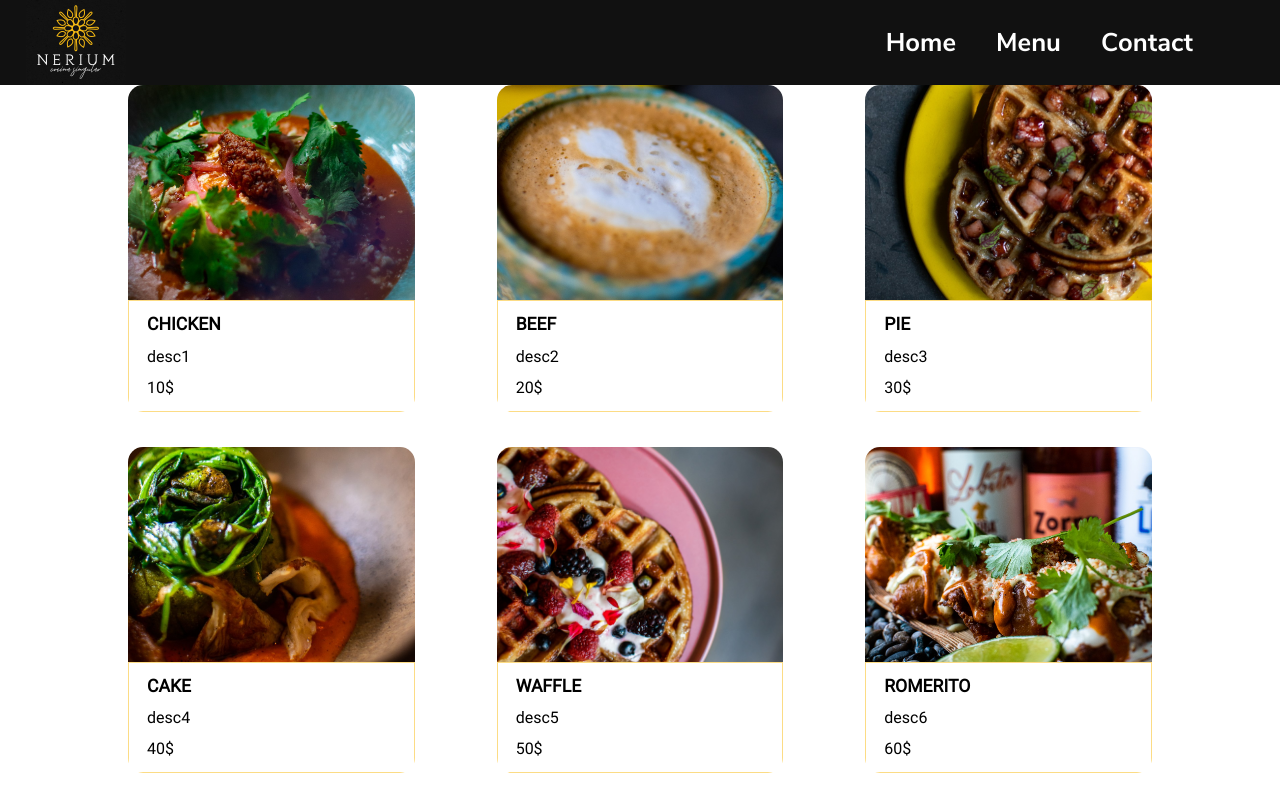
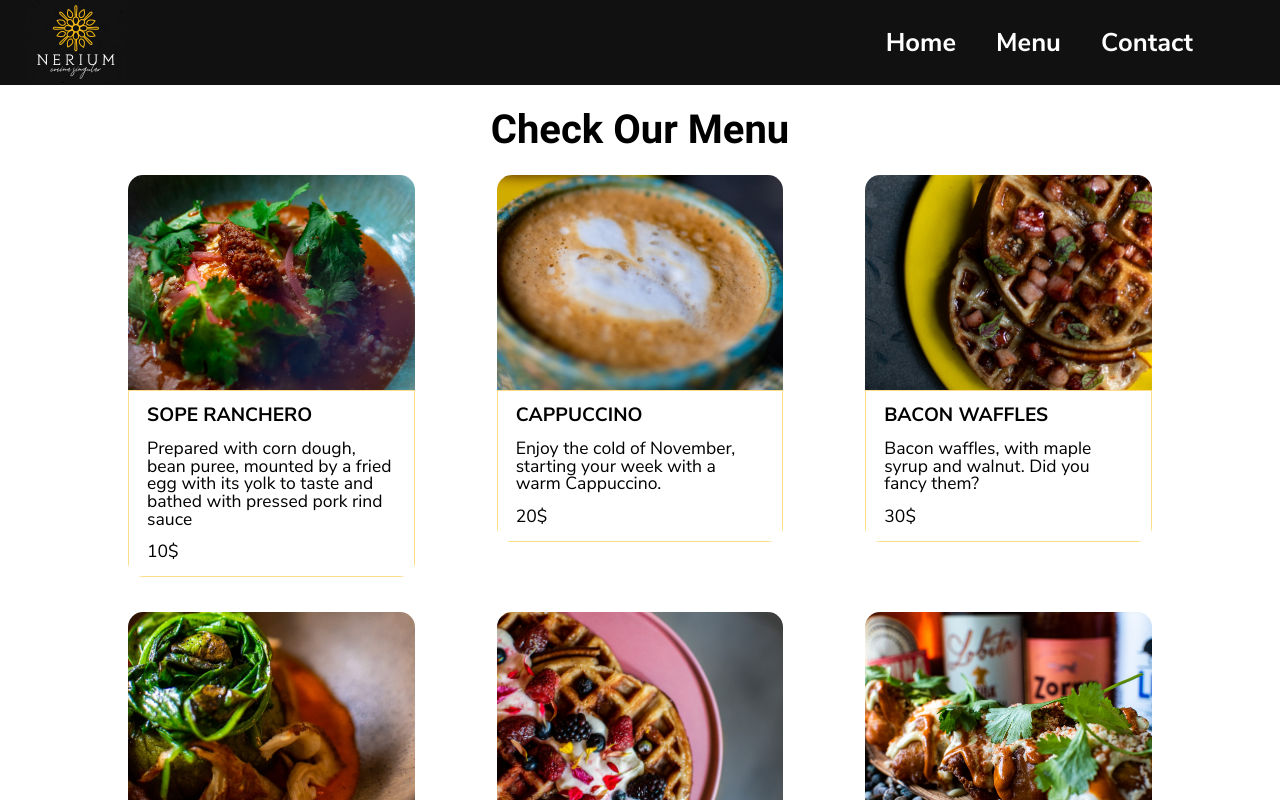
Before and after one commit to LoboArkano/Restaurant-Page, a website built with webpack: page dist/index.html in a window 1280 px wide. Both pictures are taken after a click on the item "Menu". Shown: the top 800 px of the page. Built offline with nearby package versions, Linux system fonts and the light colour scheme.

Commit message:
update style for menu

```diff
--- a/src/home.js
+++ b/src/home.js
@@ -4,7 +4,7 @@ const getTitle = () => {
   const mainTitle = document.createElement('h1');
 
   mainTitle.innerHTML = 'Welcome to Nerium';
-  mainTitle.classList.add('title');
+  mainTitle.classList.add('main-title');
 
   return mainTitle;
 };
--- a/src/menu.js
+++ b/src/menu.js
@@ -10,9 +10,18 @@ import food11 from './images/food11.jpg';
 
 const NUM_OF_ITEMS = 9;
 const foodImgs = [food1, food3, food4, food5, food6, food7, food8, food10, food11];
-const foodNames = ['chicken', 'beef', 'pie', 'cake', 'waffle', 'romerito', 'hamburger', 'coffe', 'chicken'];
-const foodDesc = ['desc1', 'desc2', 'desc3', 'desc4', 'desc5', 'desc6', 'desc7', 'desc8', 'desc9'];
+const foodNames = ['Sope Ranchero', 'Cappuccino', 'Bacon waffles', 'Tuna Spicy', 'Fruit waffle', 'Crunchy esquites', 'Nerium Burger', 'Fruit cereal', 'Chorizo Toast'];
+const foodDesc = ['Prepared with corn dough, bean puree, mounted by a fried egg with its yolk to taste and bathed with pressed pork rind sauce', 'Enjoy the cold of November, starting your week with a warm Cappuccino.', 'Bacon waffles, with maple syrup and walnut. Did you fancy them?', 'Light, fresh, spicy... delicious!', 'Don\'t be a Grinch! This season give and receive pure love.', 'Enjoy the variety of dishes that we have for each member of the family.', 'Accompany her with a craft beer and a nice company.', 'A sweet and balanced breakfast.', 'Prepared with sourdough bread 🍞, bean puree, chorizo stew 🔥 with güero chili, Oaxaca cheese, fresh nopales salad 🌵, onion and coriander'];
 const foodPrice = ['10', '20', '30', '40', '50', '60', '70', '80', '90'];
+
+const getTitle = () => {
+  const mainTitle = document.createElement('h1');
+
+  mainTitle.innerHTML = 'Check Our Menu';
+  mainTitle.classList.add('main-title', 'w-100');
+
+  return mainTitle;
+};
 
 const getImg = (i) => {
   const foodImg = new Image();
@@ -77,6 +86,7 @@ const menu = () => {
 
   menuContainer.classList.add('menu-container', 'd-flex', 'wrap', 'justify-between');
 
+  menuContainer.appendChild(getTitle());
   for (let i = 0; i < NUM_OF_ITEMS; i += 1) {
     menuContainer.appendChild(card(i));
   }
--- a/src/stylesheets/style.scss
+++ b/src/stylesheets/style.scss
@@ -51,6 +51,14 @@
   margin-right: 5px;
 }
 
+.main-title {
+  font-family: 'Roboto-B', Arial, Helvetica, sans-serif;
+  font-size: 2.5rem;
+  text-align: center;
+  padding-top: 25px;
+  padding-bottom: 25px;
+}
+
 body {
   font-family: 'Roboto-R', Arial, Helvetica, sans-serif;
 }
@@ -89,14 +97,6 @@ body {
   .info-container {
     width: 70%;
     padding-bottom: 25px;
-
-    .title {
-      font-family: 'Roboto-B', Arial, Helvetica, sans-serif;
-      font-size: 2.5rem;
-      text-align: center;
-      padding-top: 25px;
-      padding-bottom: 25px;
-    }
 
     .home-img {
       width: 100%;
@@ -137,14 +137,15 @@ body {
       border: 1px solid #fabc1383;
 
       .name {
-        font-size: 1.1rem;
-        font-weight: bolder;
+        font-size: 1.2rem;
+        font-family: 'NunitoSans-B', Arial, Helvetica, sans-serif;
         text-transform: uppercase;
       }
 
       .desc,
       .price {
-        font-size: 1rem;
+        font-family: 'NunitoSans-R', Arial, Helvetica, sans-serif;
+        font-size: 1.1rem;
         margin-top: 15px;
       }
     }
```
Also changed, not shown: dist/bundle.js, src/stylesheets/style.css, 1 other file.
